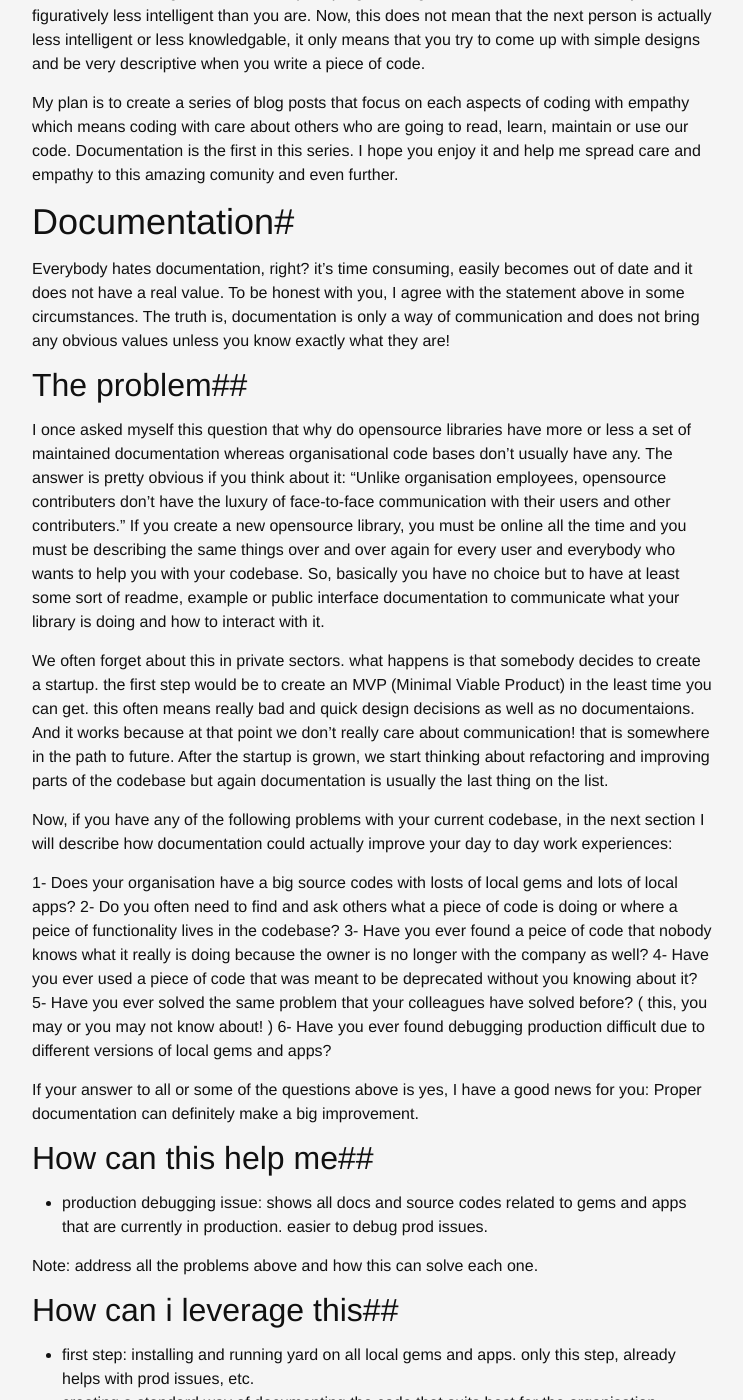
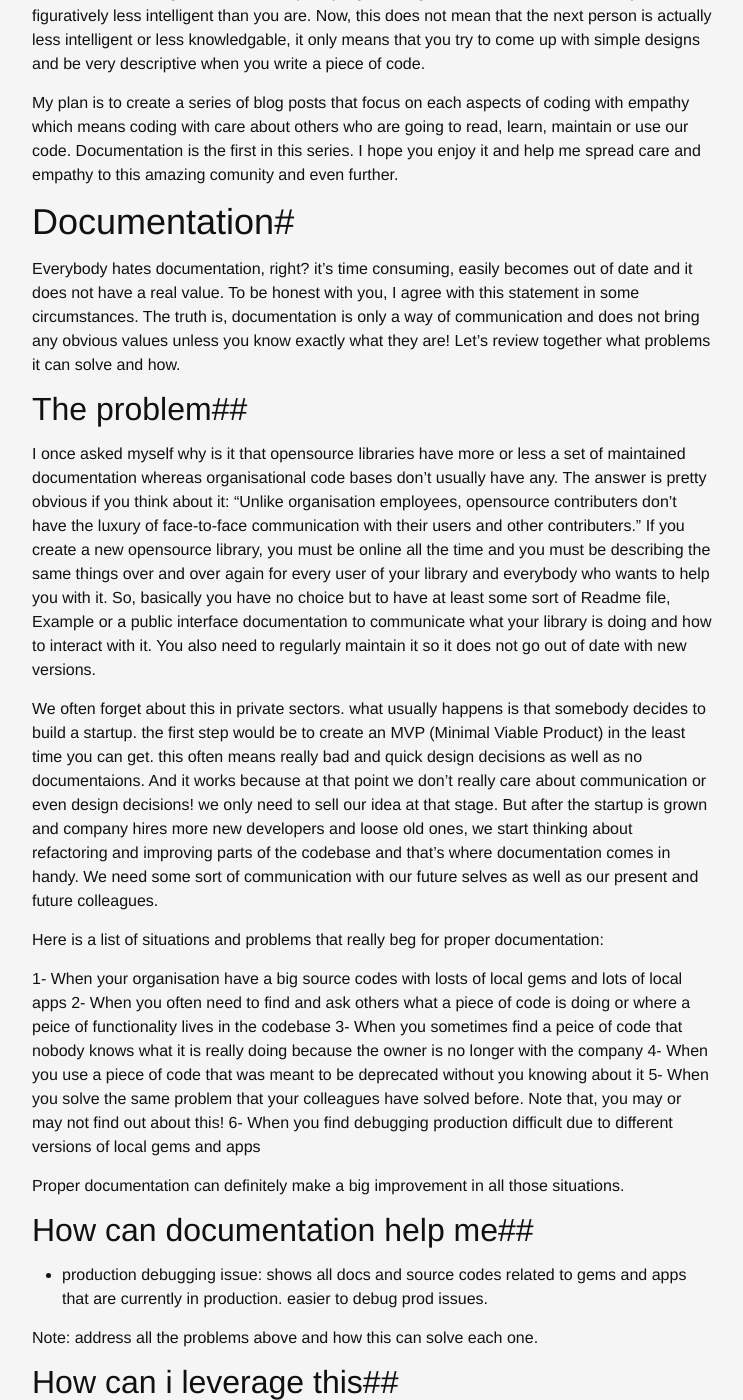
Before and after one commit to sjahandideh/sjahandideh.github.io, a Jekyll site: the page built from _posts/2016-03-08-edd-documentation.markdown, in a window 1280 px wide and 1400 px high, scrolled down 693 px. Shown: the whole window, without its empty margins (268-1011 px from the left). Built offline with Jekyll 4.4.1, drawn with Linux system fonts in a browser that asks for light colours; Markdown is read by kramdown in place of the engine named in the settings.

Commit message:
edd documentaion - more stuff - wip

```diff
--- a/_posts/2016-03-08-edd-documentation.markdown
+++ b/_posts/2016-03-08-edd-documentation.markdown
@@ -42,55 +42,47 @@ me spread care and empathy to this amazing comunity and even further.
 
 Everybody hates documentation, right? it's time consuming, easily
 becomes out of date and it does not have a real value.
-To be honest with you, I agree with the statement above in some
+To be honest with you, I agree with this statement in some
 circumstances. The truth is, documentation is only a way of
 communication and does not bring any obvious values unless you know
 exactly what they are!
+Let's review together what problems it can solve and how.
 
 ##The problem##
 
-I once asked myself this question that why do opensource libraries have
+I once asked myself why is it that opensource libraries have
 more or less a set of maintained documentation whereas organisational
 code bases don't usually have any. The answer is pretty obvious if you
 think about it: "Unlike organisation employees, opensource contributers don't have the luxury of
 face-to-face communication with their users and other contributers."
 If you create a new opensource library, you must be online all the time
 and you must be describing the same things over and over again for every
-user and everybody who wants to help you with your codebase. So,
-basically you have no choice but to have at least some sort of readme,
-example or public interface documentation to communicate what your
-library is doing and how to interact with it.
+user of your library and everybody who wants to help you with it. So,
+basically you have no choice but to have at least some sort of Readme file,
+Example or a public interface documentation to communicate what your
+library is doing and how to interact with it. You also need to regularly maintain it so it does not go out of date with new versions.
 
-We often forget about this in private sectors. what happens is that
-somebody decides to create a startup. the first step would be to create
+We often forget about this in private sectors. what usually happens is that
+somebody decides to build a startup. the first step would be to create
 an MVP (Minimal Viable Product) in the least time you can get. this
 often means really bad and quick design decisions as well as no
 documentaions. And it works because at that point we don't really care
-about communication! that is somewhere in the path to future.
-After the startup is grown, we start thinking about refactoring and
-improving parts of the codebase but again documentation is usually the
-last thing on the list.
+about communication or even design decisions! we only need to sell our idea at that stage.
+But after the startup is grown and company hires more new developers and loose old ones, we start thinking about refactoring and
+improving parts of the codebase and that's where documentation comes in handy. We need some sort of communication with our future selves as well as our present and future colleagues.
 
-Now, if you have any of the following problems with your current
-codebase, in the next section I will describe how documentation could
-actually improve your day to day work experiences:
+Here is a list of situations and problems that really beg for proper documentation:
 
-1- Does your organisation have a big source codes with losts of local gems and lots of local apps?
-2- Do you often need to find and ask others what a piece of code is
-doing or where a peice of functionality lives in the codebase?
-3- Have you ever found a peice of code that nobody knows what it really
-is doing because the owner is no longer with the company as well?
-4- Have you ever used a piece of code that was meant to be deprecated
-without you knowing about it?
-5- Have you ever solved the same problem that your colleagues have
-solved before? ( this, you may or you may not know about! )
-6- Have you ever found debugging production difficult due to different versions of local gems and apps?
+1- When your organisation have a big source codes with losts of local gems and lots of local apps
+2- When you often need to find and ask others what a piece of code is doing or where a peice of functionality lives in the codebase
+3- When you sometimes find a peice of code that nobody knows what it is really doing because the owner is no longer with the company
+4- When you use a piece of code that was meant to be deprecated without you knowing about it
+5- When you solve the same problem that your colleagues have solved before. Note that, you may or may not find out about this!
+6- When you find debugging production difficult due to different versions of local gems and apps
 
-If your answer to all or some of the questions above is yes, I have a
-good news for you: Proper documentation can definitely make a big
-improvement.
+Proper documentation can definitely make a big improvement in all those situations.
 
-##How can this help me##
+##How can documentation help me##
 
 - production debugging issue: shows all docs and source codes related to
   gems and apps that are currently in production. easier to debug prod
```
